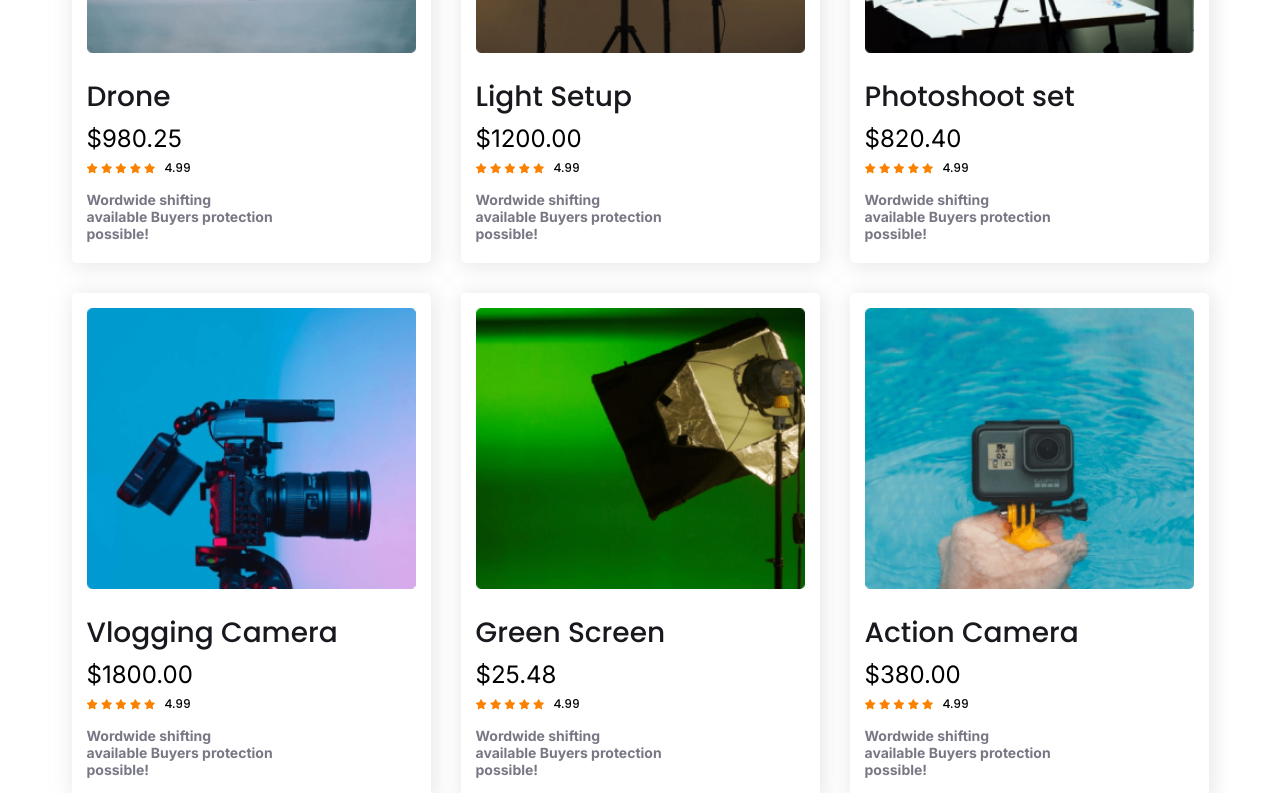
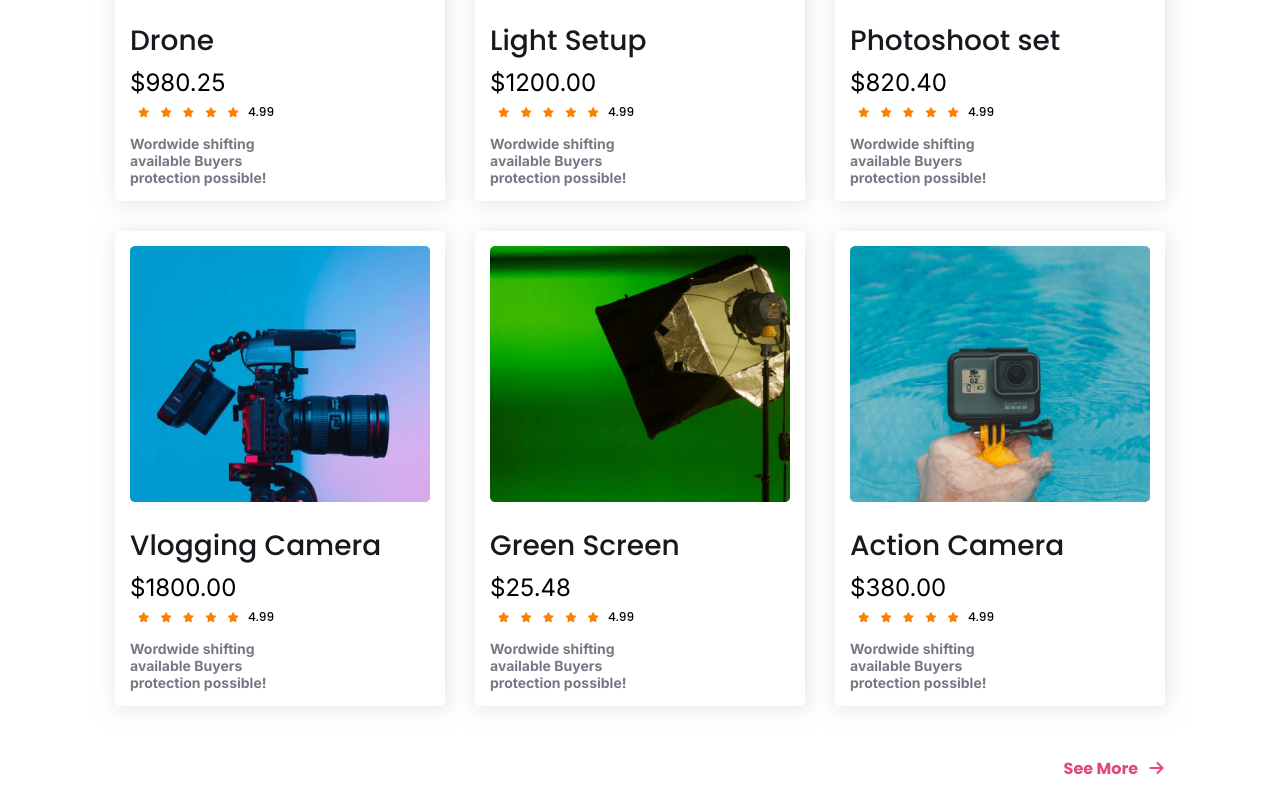
Before and after one commit to ajmainnishu/influencer-gear-phero, a plain HTML site: page index.html in a window 1280 px wide. Shown: the part 1677-2470 px from the top of the page. Drawn offline with Linux system fonts and the light colour scheme.

Commit message:
feat: Popular section button added

```diff
--- a/index.html
+++ b/index.html
@@ -222,6 +222,9 @@
                     </div>
                 </div>
             </div>
+            <div class="photos-button">
+                <a href="">See More <i class="fa-solid fa-arrow-right"></i></a>
+            </div>
         </section>
         <!-- popular collection section end -->
 
--- a/style.css
+++ b/style.css
@@ -118,7 +118,7 @@ main {
 .popular {
     width: 1047px;
     height: 1662px;
-    margin: 100px 0 174px 0;
+    margin: 100px 0 100px 0;
 }
 .popular h2 {
     font-family: 'Poppins', sans-serif;
@@ -137,14 +137,13 @@ main {
     justify-content: center;
 }
 .popular-item {
-    width: 329px;
-    height: 476px;
     box-shadow: 2px 2px 20px 2px rgba(211, 211, 211, 0.525);
     padding: 15px;
     border-radius: 5px;
 }
 .popular-item img {
-    width: 100%;
+    width: 300px;
+    height: 256px;
 }
 .popular-item h3 {
     font-family: 'Poppins', sans-serif;
@@ -174,6 +173,20 @@ main {
     font-weight: 700;
     margin-bottom: 0;
     padding-right: 141px;
+}
+.photos-button {
+    margin-top: 50px;
+    text-align: right;
+}
+.popular a {
+    font-family: 'Poppins', sans-serif;
+    font-weight: 700;
+    font-size: 16px;
+    text-decoration: none;
+    color: rgba(224, 44, 109, 0.87);
+}
+.popular i {
+    margin-left: 8px;
 }
 /* popular collection section end */
 
```
